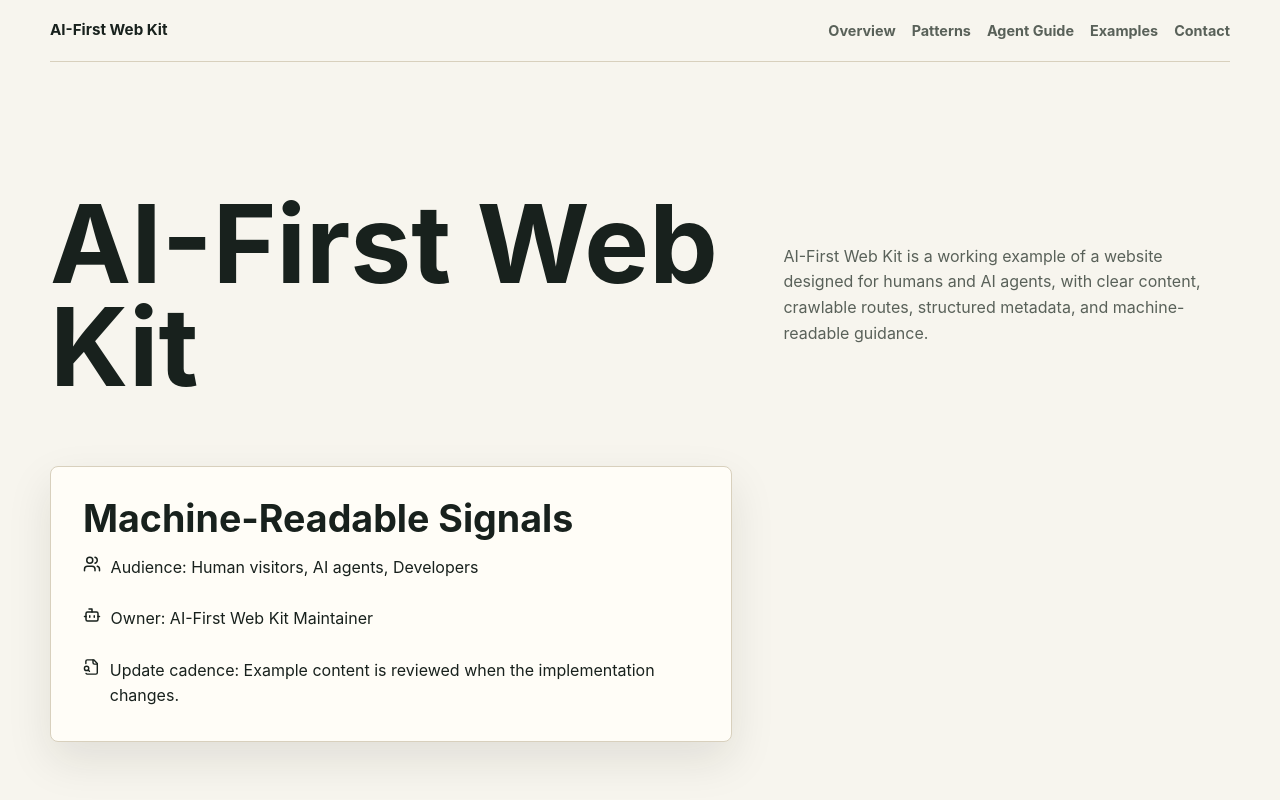
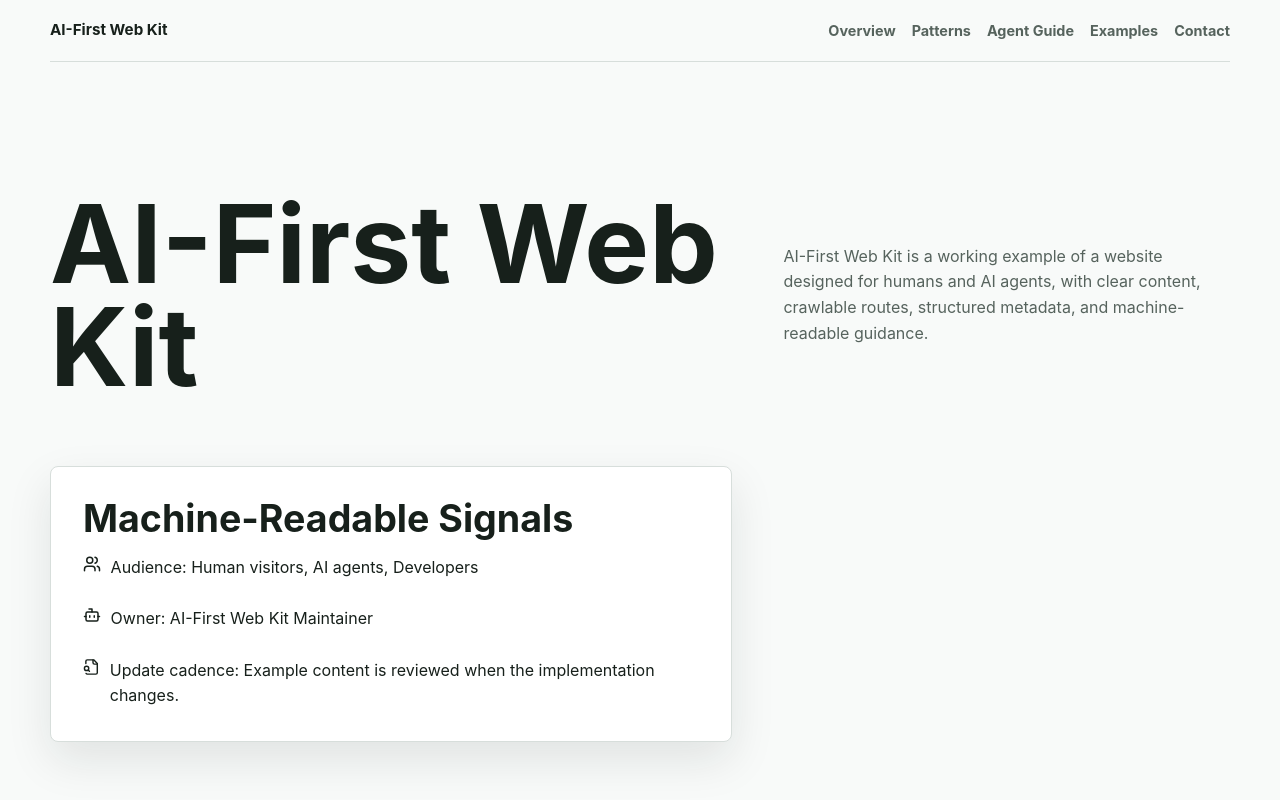
Before and after one commit to bakertony-hash/ai-first-web-kit, a React (Vite) app: page / in a window 1280 px wide. Shown: the top 800 px of the page. Built offline with nearby package versions, Linux system fonts and the light colour scheme.

Commit message:
fix: polish metadata placement test and palette

```diff
--- a/src/styles.css
+++ b/src/styles.css
@@ -1,24 +1,25 @@
 :root {
-  color: #18211d;
-  background: #f7f5ee;
+  color: #17201b;
+  background: #f8faf9;
   font-family:
     Inter, ui-sans-serif, system-ui, -apple-system, BlinkMacSystemFont, "Segoe UI",
     sans-serif;
   font-synthesis: none;
   line-height: 1.6;
   text-rendering: optimizeLegibility;
-  --bg: #f7f5ee;
-  --surface: #fffdf7;
-  --surface-strong: #ece7d8;
-  --ink: #18211d;
-  --muted: #596159;
-  --line: #d8d0bd;
-  --accent: #7a4f2a;
-  --accent-strong: #23563f;
-  --focus: #b45f3c;
+  --bg: #f8faf9;
+  --surface: #ffffff;
+  --surface-strong: #eef2f1;
+  --ink: #17201b;
+  --muted: #56635d;
+  --line: #d7dedb;
+  --accent: #1f6f4a;
+  --accent-strong: #145a3d;
+  --warm-secondary: #8a5a2f;
+  --focus: #b66a33;
   --max-width: 1180px;
   --radius: 8px;
-  --shadow: 0 18px 45px rgb(33 31 24 / 10%);
+  --shadow: 0 18px 45px rgb(23 32 27 / 10%);
 }
 
 * {
@@ -35,18 +36,18 @@ body {
 a {
   color: var(--accent-strong);
   font-weight: 700;
-  text-decoration-color: rgb(35 86 63 / 35%);
+  text-decoration-color: rgb(20 90 61 / 35%);
   text-underline-offset: 0.22em;
 }
 
 a:hover {
-  color: var(--accent);
+  color: var(--warm-secondary);
   text-decoration-color: currentcolor;
 }
 
 a:focus-visible {
   border-radius: 4px;
-  outline: 3px solid rgb(180 95 60 / 42%);
+  outline: 3px solid rgb(31 111 74 / 32%);
   outline-offset: 4px;
 }
 
```
Also changed, not shown: 1 other file (tests, documents, lock files or other folders).
